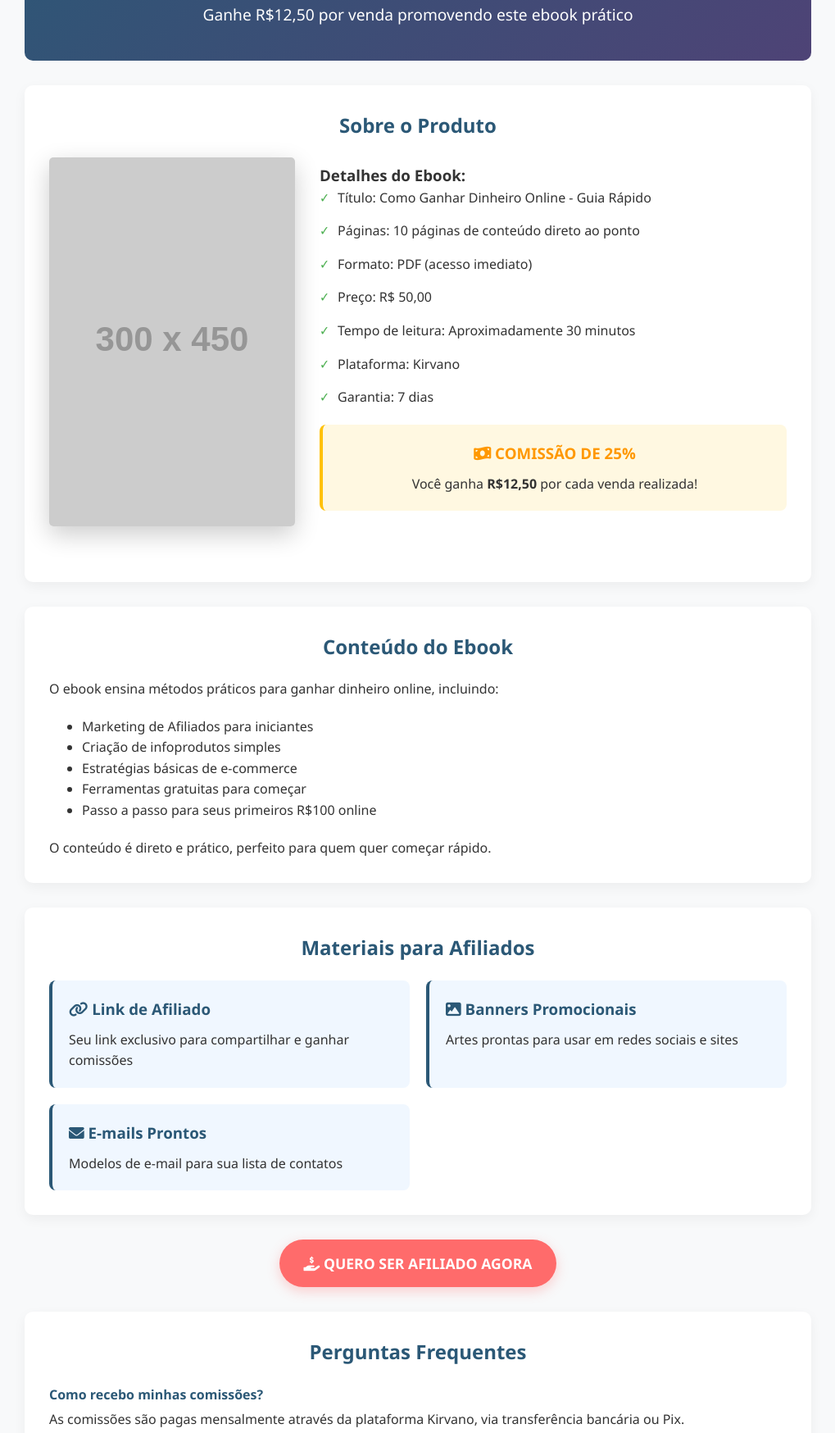
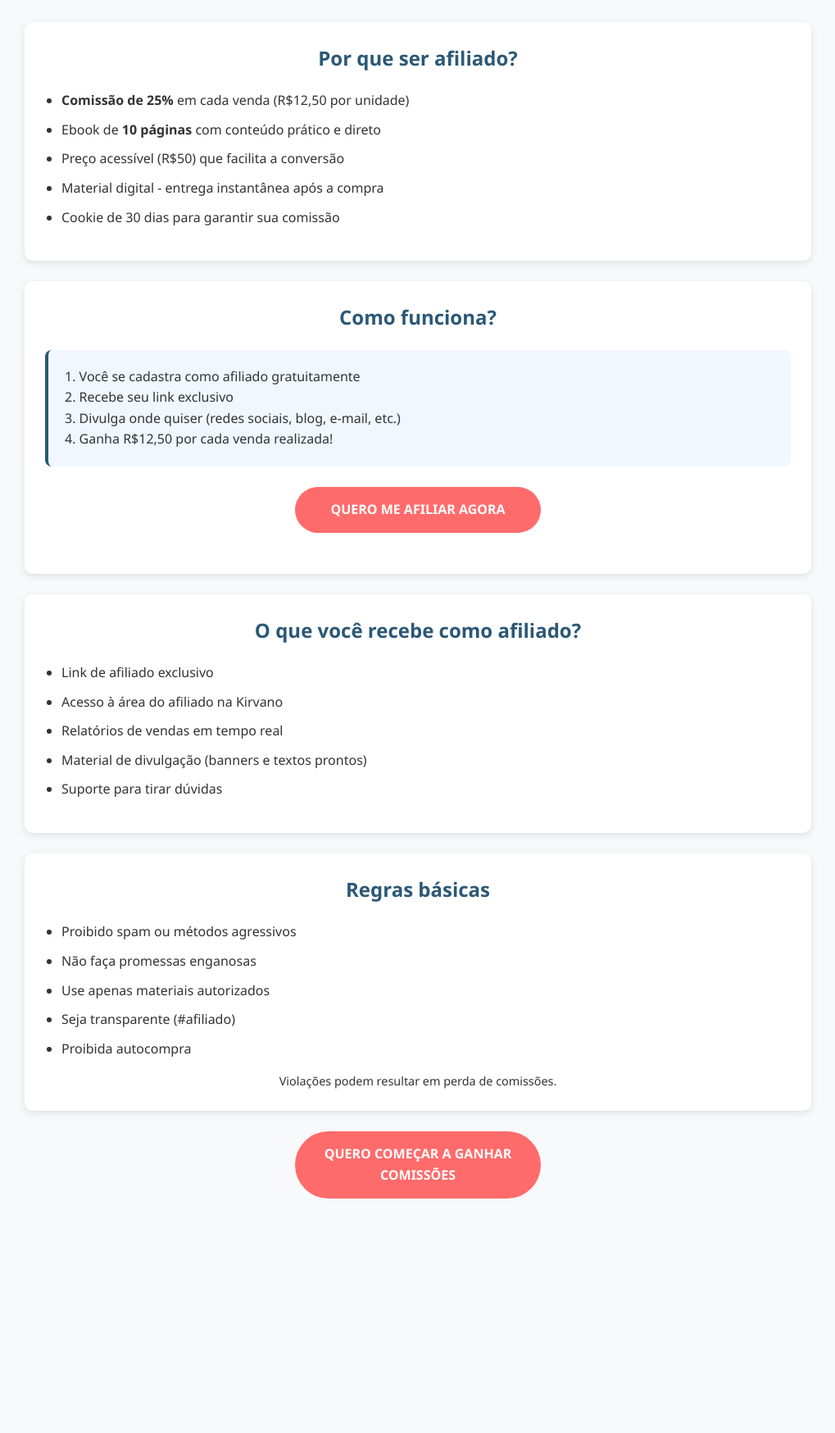
Before and after one commit to pedrodev2025/P-gina-De-Afiliados-Pro-Meu-Ebook-Como-Ganhar-Dinheiro-On-line-, a plain HTML site: page index.html in a window 1280 px wide. Shown: the part 200-1948 px from the top of the page at 82% size, without its empty margins (130-1149 px from the left). After the commit the page ends 1707 px from the top, so only its background shows below. Drawn offline with Linux system fonts and the light colour scheme; placeholder pictures from the web are drawn by us.

Commit message:
Update index.html

```diff
--- a/index.html
+++ b/index.html
@@ -3,29 +3,24 @@
 <head>
     <meta charset="UTF-8">
     <meta name="viewport" content="width=device-width, initial-scale=1.0">
-    <title>Kit Afiliado - Ebook Como Ganhar Dinheiro Online</title>
+    <title>Seja Afiliado do Ebook "Como Ganhar Dinheiro Online"</title>
     <style>
-        /* Reset e Estilos Base */
         * {
             margin: 0;
             padding: 0;
             box-sizing: border-box;
             font-family: 'Segoe UI', Tahoma, Geneva, Verdana, sans-serif;
         }
-
         body {
             background-color: #f8f9fa;
             color: #333;
             line-height: 1.6;
         }
-
         .container {
             max-width: 1000px;
             margin: 0 auto;
             padding: 20px;
         }
-
-        /* Cabeçalho */
         .header {
             text-align: center;
             padding: 40px 0;
@@ -34,265 +29,115 @@
             border-radius: 10px;
             margin-bottom: 30px;
         }
-
         .header h1 {
-            font-size: 2.5rem;
+            font-size: 2.2rem;
             margin-bottom: 15px;
         }
-
-        .header p {
-            font-size: 1.2rem;
-            max-width: 700px;
-            margin: 0 auto;
+        .section {
+            background: white;
+            padding: 25px;
+            border-radius: 10px;
+            margin-bottom: 25px;
+            box-shadow: 0 3px 10px rgba(0,0,0,0.1);
         }
-
-        /* Seções */
-        .section {
-            background-color: white;
-            padding: 30px;
-            border-radius: 10px;
-            margin-bottom: 30px;
-            box-shadow: 0 5px 15px rgba(0,0,0,0.05);
-        }
-
-        .section h2 {
+        h2 {
             color: #2b5876;
             margin-bottom: 20px;
             text-align: center;
         }
-
-        /* Sobre o Produto */
-        .product-info {
-            display: flex;
-            align-items: center;
-            gap: 30px;
-            margin-bottom: 30px;
-        }
-
-        .product-image {
-            flex: 1;
-            text-align: center;
-        }
-
-        .product-image img {
-            max-width: 300px;
-            border-radius: 5px;
-            box-shadow: 0 10px 30px rgba(0,0,0,0.2);
-        }
-
-        .product-details {
-            flex: 2;
-        }
-
-        .product-details ul {
-            list-style-type: none;
-        }
-
-        .product-details li {
-            margin-bottom: 15px;
-            display: flex;
-            align-items: flex-start;
-        }
-
-        .product-details li:before {
-            content: "✓";
-            color: #4CAF50;
-            font-weight: bold;
-            margin-right: 10px;
-        }
-
-        /* Destaque de Comissão */
-        .commission-highlight {
-            background-color: #fff8e1;
-            padding: 20px;
-            border-radius: 8px;
-            border-left: 4px solid #ffc107;
-            margin: 20px 0;
-            text-align: center;
-        }
-
-        .commission-highlight h3 {
-            color: #ff9800;
-            margin-bottom: 10px;
-        }
-
-        /* Materiais para Afiliados */
-        .materials {
-            display: grid;
-            grid-template-columns: repeat(auto-fit, minmax(300px, 1fr));
-            gap: 20px;
-        }
-
-        .material-card {
-            background-color: #f0f7ff;
+        .highlight-box {
+            background: #f0f7ff;
             padding: 20px;
             border-radius: 8px;
             border-left: 4px solid #2b5876;
+            margin: 20px 0;
         }
-
-        .material-card h3 {
-            color: #2b5876;
+        .btn {
+            display: block;
+            background: #FF6B6B;
+            color: white;
+            padding: 15px;
+            border-radius: 50px;
+            font-weight: bold;
+            text-align: center;
+            text-decoration: none;
+            margin: 25px auto;
+            max-width: 300px;
+            transition: all 0.3s;
+        }
+        .btn:hover {
+            background: #ff5252;
+            transform: translateY(-3px);
+            box-shadow: 0 5px 15px rgba(255,107,107,0.4);
+        }
+        ul {
+            margin-left: 20px;
+            margin-bottom: 15px;
+        }
+        li {
             margin-bottom: 10px;
         }
-
-        /* Botão CTA */
-        .cta-button {
-            display: block;
-            background-color: #FF6B6B;
-            color: white;
-            padding: 15px 30px;
-            border: none;
-            border-radius: 50px;
-            font-size: 1.1rem;
-            font-weight: bold;
-            text-align: center;
-            margin: 30px auto;
-            width: fit-content;
-            cursor: pointer;
-            transition: all 0.3s ease;
-            text-decoration: none;
-            box-shadow: 0 5px 15px rgba(255,107,107,0.3);
-        }
-
-        .cta-button:hover {
-            background-color: #ff5252;
-            transform: translateY(-3px);
-            box-shadow: 0 8px 20px rgba(255,107,107,0.4);
-        }
-
-        /* FAQ */
-        .faq-item {
-            margin-bottom: 15px;
-        }
-
-        .faq-question {
-            font-weight: bold;
-            color: #2b5876;
-            margin-bottom: 5px;
-        }
-
-        /* Rodapé */
-        footer {
-            text-align: center;
-            padding: 30px 0;
-            color: #666;
-        }
-
-        /* Responsivo */
         @media (max-width: 768px) {
-            .product-info {
-                flex-direction: column;
-            }
-
             .header h1 {
-                font-size: 2rem;
+                font-size: 1.8rem;
             }
         }
     </style>
-    <link rel="stylesheet" href="https://cdnjs.cloudflare.com/ajax/libs/font-awesome/6.0.0-beta3/css/all.min.css">
 </head>
 <body>
     <div class="container">
         <header class="header">
-            <h1>Kit Afiliado - Ebook "Como Ganhar Dinheiro Online"</h1>
-            <p>Ganhe R$12,50 por venda promovendo este ebook prático</p>
+            <h1>Seja Afiliado do Ebook "Como Ganhar Dinheiro Online"</h1>
+            <p>Ganhe 25% de comissão por cada venda - R$12,50 por ebook vendido!</p>
         </header>
 
         <div class="section">
-            <h2>Sobre o Produto</h2>
-            <div class="product-info">
-                <div class="product-image">
-                    <img src="https://via.placeholder.com/300x450/2b5876/ffffff?text=Ebook+Capa" alt="Capa do Ebook">
-                </div>
-                <div class="product-details">
-                    <h3>Detalhes do Ebook:</h3>
-                    <ul>
-                        <li>Título: Como Ganhar Dinheiro Online - Guia Rápido</li>
-                        <li>Páginas: 10 páginas de conteúdo direto ao ponto</li>
-                        <li>Formato: PDF (acesso imediato)</li>
-                        <li>Preço: R$ 50,00</li>
-                        <li>Tempo de leitura: Aproximadamente 30 minutos</li>
-                        <li>Plataforma: Kirvano</li>
-                        <li>Garantia: 7 dias</li>
-                    </ul>
-
-                    <div class="commission-highlight">
-                        <h3><i class="fas fa-money-bill-wave"></i> COMISSÃO DE 25%</h3>
-                        <p>Você ganha <strong>R$12,50</strong> por cada venda realizada!</p>
-                    </div>
-                </div>
-            </div>
+            <h2>Por que ser afiliado?</h2>
+            <ul>
+                <li><strong>Comissão de 25%</strong> em cada venda (R$12,50 por unidade)</li>
+                <li>Ebook de <strong>10 páginas</strong> com conteúdo prático e direto</li>
+                <li>Preço acessível (R$50) que facilita a conversão</li>
+                <li>Material digital - entrega instantânea após a compra</li>
+                <li>Cookie de 30 dias para garantir sua comissão</li>
+            </ul>
         </div>
 
         <div class="section">
-            <h2>Conteúdo do Ebook</h2>
-            <p>O ebook ensina métodos práticos para ganhar dinheiro online, incluindo:</p>
-            <ul style="margin: 20px 0 20px 40px;">
-                <li>Marketing de Afiliados para iniciantes</li>
-                <li>Criação de infoprodutos simples</li>
-                <li>Estratégias básicas de e-commerce</li>
-                <li>Ferramentas gratuitas para começar</li>
-                <li>Passo a passo para seus primeiros R$100 online</li>
-            </ul>
-            <p>O conteúdo é direto e prático, perfeito para quem quer começar rápido.</p>
+            <h2>Como funciona?</h2>
+            <div class="highlight-box">
+                <p>1. Você se cadastra como afiliado gratuitamente</p>
+                <p>2. Recebe seu link exclusivo</p>
+                <p>3. Divulga onde quiser (redes sociais, blog, e-mail, etc.)</p>
+                <p>4. Ganha R$12,50 por cada venda realizada!</p>
+            </div>
+
+            <a href="https://app.kirvano.com/affiliate/9b6debe6-975b-4e55-9d42-7ccf980b3d90" class="btn">QUERO ME AFILIAR AGORA</a>
         </div>
 
         <div class="section">
-            <h2>Materiais para Afiliados</h2>
-            <div class="materials">
-                <div class="material-card">
-                    <h3><i class="fas fa-link"></i> Link de Afiliado</h3>
-                    <p>Seu link exclusivo para compartilhar e ganhar comissões</p>
-                </div>
-                <div class="material-card">
-                    <h3><i class="fas fa-image"></i> Banners Promocionais</h3>
-                    <p>Artes prontas para usar em redes sociais e sites</p>
-                </div>
-                <div class="material-card">
-                    <h3><i class="fas fa-envelope"></i> E-mails Prontos</h3>
-                    <p>Modelos de e-mail para sua lista de contatos</p>
-                </div>
-            </div>
-        </div>
-
-        <a href="#seu-link-de-afiliado" class="cta-button">
-            <i class="fas fa-hand-holding-usd"></i> QUERO SER AFILIADO AGORA
-        </a>
-
-        <div class="section">
-            <h2>Perguntas Frequentes</h2>
-            <div class="faq-item">
-                <div class="faq-question">Como recebo minhas comissões?</div>
-                <p>As comissões são pagas mensalmente através da plataforma Kirvano, via transferência bancária ou Pix.</p>
-            </div>
-            <div class="faq-item">
-                <div class="faq-question">Posso promover em redes sociais?</div>
-                <p>Sim! Você pode promover em qualquer rede social, site, blog ou através de e-mail marketing.</p>
-            </div>
-            <div class="faq-item">
-                <div class="faq-question">Quanto tempo dura o cookie?</div>
-                <p>O cookie tem duração de 30 dias, garantindo sua comissão mesmo se o cliente comprar dias depois.</p>
-            </div>
+            <h2>O que você recebe como afiliado?</h2>
+            <ul>
+                <li>Link de afiliado exclusivo</li>
+                <li>Acesso à área do afiliado na Kirvano</li>
+                <li>Relatórios de vendas em tempo real</li>
+                <li>Material de divulgação (banners e textos prontos)</li>
+                <li>Suporte para tirar dúvidas</li>
+            </ul>
         </div>
 
         <div class="section">
-            <h2>Por que promover este ebook?</h2>
-            <ul style="margin: 20px 0 20px 40px;">
-                <li><strong>Alta conversão:</strong> Tema muito buscado no mercado</li>
-                <li><strong>Preço acessível:</strong> R$50 é um valor fácil de decidir</li>
-                <li><strong>Público amplo:</strong> Qualquer pessoa interessada em renda extra</li>
-                <li><strong>Conteúdo rápido:</strong> 10 páginas objetivas aumentam a satisfação</li>
+            <h2>Regras básicas</h2>
+            <ul>
+                <li>Proibido spam ou métodos agressivos</li>
+                <li>Não faça promessas enganosas</li>
+                <li>Use apenas materiais autorizados</li>
+                <li>Seja transparente (#afiliado)</li>
+                <li>Proibida autocompra</li>
             </ul>
+            <p style="text-align: center; margin-top: 15px; font-size: 0.9em;">Violações podem resultar em perda de comissões.</p>
         </div>
 
-        <a href="#seu-link-de-afiliado" class="cta-button">
-            <i class="fas fa-rocket"></i> INICIAR PROMOÇÃO AGORA
-        </a>
-
-        <footer>
-            <p>Dúvidas? Entre em contato: suporte@seudominio.com</p>
-            <p>© 2023 Como Ganhar Dinheiro Online - Todos os direitos reservados</p>
-        </footer>
+        <a href="https://app.kirvano.com/affiliate/9b6debe6-975b-4e55-9d42-7ccf980b3d90" class="btn">QUERO COMEÇAR A GANHAR COMISSÕES</a>
     </div>
 </body>
 </html>
```
